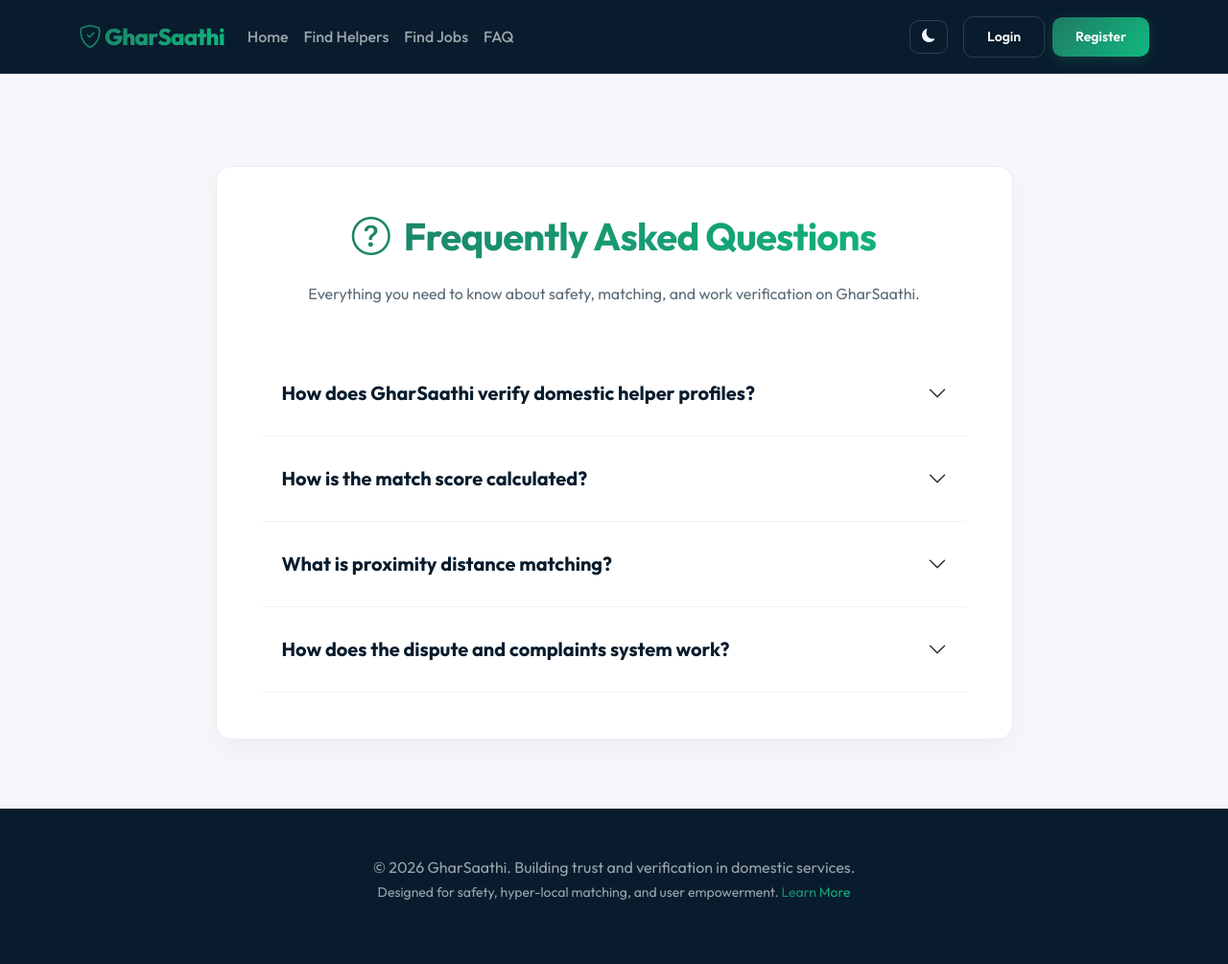
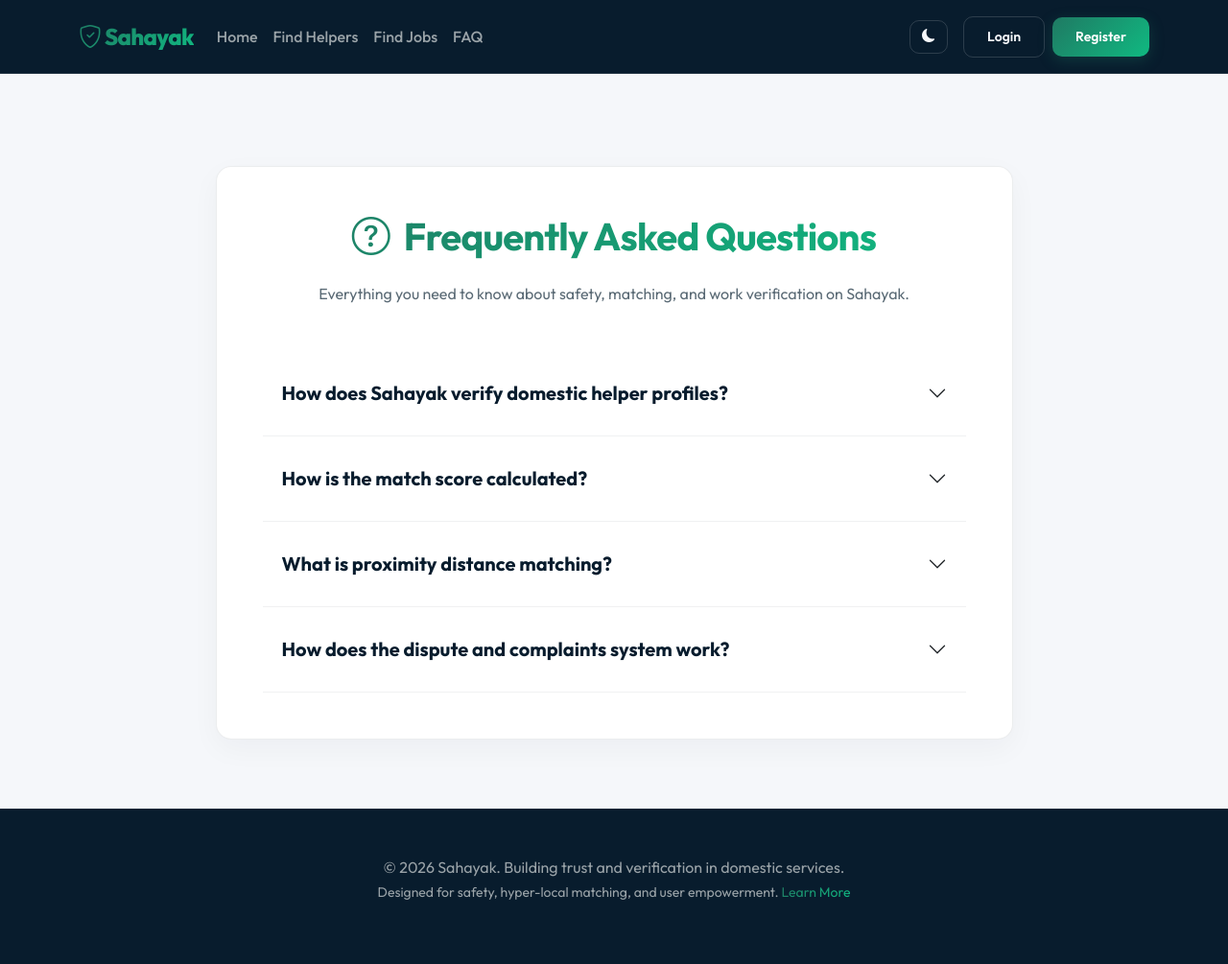
Before and after one commit to sudikshaah/gharsaathi, a Flask app: page /faq in a window 1280 px wide. Shown: the whole page at 96% size. Run offline with Flask 3, Linux system fonts and the light colour scheme.

Commit message:
re-branded

```diff
--- a/app/config.py
+++ b/app/config.py
@@ -4,7 +4,9 @@ BASE_DIR = os.path.abspath(os.path.dirname(__file__))
 
 class Config:
     """Base Configuration class."""
-    SECRET_KEY = os.environ.get('SECRET_KEY', 'dev-key-ghar-saathi-super-secret')
+    SECRET_KEY = os.environ.get('SECRET_KEY', 'dev-key-sahayak-super-secret')
+
+    # SQLALCHEMY_TRACK_MODIFICATIONS = False is set elsewhere
     SQLALCHEMY_TRACK_MODIFICATIONS = False
 
     # Upload configurations
@@ -20,7 +22,7 @@ class DevelopmentConfig(Config):
     DEBUG = True
     SQLALCHEMY_DATABASE_URI = os.environ.get(
         'DATABASE_URL',
-        f"sqlite:///{os.path.join(BASE_DIR, 'gharsaathi.db')}"
+        f"sqlite:///{os.path.join(BASE_DIR, 'sahayak.db')}"
     )
 
 class TestingConfig(Config):
--- a/app/templates/admin/dashboard.html
+++ b/app/templates/admin/dashboard.html
@@ -5,7 +5,7 @@
     <!-- Header Block -->
     <div class="row align-items-center mb-5 g-4">
         <div class="col-md-8">
-            <h1 class="display-5 text-gradient">GharSaathi Admin Panel</h1>
+            <h1 class="display-5 text-gradient">Sahayak Admin Panel</h1>
             <p class="text-secondary mb-0">System health statistics, helper credential verifications, dispute resolutions, and account moderations.</p>
         </div>
         <div class="col-md-4 text-md-end">
--- a/app/templates/auth/login.html
+++ b/app/templates/auth/login.html
@@ -4,7 +4,7 @@
 <div class="container py-5 d-flex justify-content-center align-items-center animate-fade-up" style="min-height: 70vh;">
     <div class="col-md-5">
         <div class="glass-panel p-5">
-            <h2 class="text-center mb-4 text-gradient">Login to GharSaathi</h2>
+            <h2 class="text-center mb-4 text-gradient">Login to Sahayak</h2>
 
             <form method="POST" action="">
                 {{ form.hidden_tag() }}
@@ -36,7 +36,7 @@
             </form>
 
             <div class="text-center mt-4">
-                <p class="mb-0 text-secondary">New to GharSaathi? <a href="{{ url_for('auth.register') }}" class="text-gradient fw-bold text-decoration-none">Create Account</a></p>
+                <p class="mb-0 text-secondary">New to Sahayak? <a href="{{ url_for('auth.register') }}" class="text-gradient fw-bold text-decoration-none">Create Account</a></p>
             </div>
         </div>
     </div>
--- a/app/templates/base.html
+++ b/app/templates/base.html
@@ -4,7 +4,7 @@
 <head>
     <meta charset="UTF-8">
     <meta name="viewport" content="width=device-width, initial-scale=1.0">
-    <title>{% block title %}GharSaathi - Hyper-Local Domestic Helper Trust Platform{% endblock %}</title>
+    <title>{% block title %}Sahayak - Hyper-Local Domestic Helper Trust Platform{% endblock %}</title>
     <!-- Bootstrap 5 CSS -->
     <link href="https://cdn.jsdelivr.net/npm/bootstrap@5.3.0/dist/css/bootstrap.min.css" rel="stylesheet">
     <!-- Bootstrap Icons -->
@@ -20,7 +20,7 @@
     <nav class="navbar navbar-expand-lg navbar-dark custom-navbar sticky-top">
         <div class="container">
             <a class="navbar-brand text-gradient" href="{{ url_for('public.index') }}">
-                <i class="bi bi-shield-check"></i> GharSaathi
+                <i class="bi bi-shield-check"></i> Sahayak
             </a>
             <button class="navbar-toggler" type="button" data-bs-toggle="collapse" data-bs-target="#navbarNav"
                 aria-controls="navbarNav" aria-expanded="false" aria-label="Toggle navigation">
@@ -105,7 +105,7 @@
     <footer class="py-5 mt-auto border-top border-secondary border-opacity-10"
         style="background: #081C2D;">
         <div class="container text-center">
-            <p class="mb-1 text-secondary">&copy; 2026 GharSaathi. Building trust and verification in domestic services.
+            <p class="mb-1 text-secondary">&copy; 2026 Sahayak. Building trust and verification in domestic services.
             </p>
             <p class="text-secondary small">
                 Designed for safety, hyper-local matching, and user empowerment.
--- a/app/templates/public/faq.html
+++ b/app/templates/public/faq.html
@@ -6,14 +6,14 @@
         <div class="col-md-9">
             <div class="glass-panel p-5">
                 <h1 class="mb-4 text-center text-gradient"><i class="bi bi-question-circle me-2"></i> Frequently Asked Questions</h1>
-                <p class="text-secondary text-center mb-5">Everything you need to know about safety, matching, and work verification on GharSaathi.</p>
+                <p class="text-secondary text-center mb-5">Everything you need to know about safety, matching, and work verification on Sahayak.</p>
 
                 <div class="accordion accordion-flush" id="faqAccordion">
                     <!-- Q1 -->
                     <div class="accordion-item bg-transparent border-bottom border-secondary border-opacity-10 py-3">
                         <h2 class="accordion-header bg-transparent" id="faq-h1">
                             <button class="accordion-button bg-transparent text-light fw-bold fs-5 collapsed" type="button" data-bs-toggle="collapse" data-bs-target="#faq-c1">
-                                How does GharSaathi verify domestic helper profiles?
+                                How does Sahayak verify domestic helper profiles?
                             </button>
                         </h2>
                         <div id="faq-c1" class="accordion-collapse collapse" data-bs-parent="#faqAccordion">
--- a/app/templates/public/index.html
+++ b/app/templates/public/index.html
@@ -82,10 +82,10 @@
         </div>
     </div>
 
-    <!-- Why GharSaathi Section -->
+    <!-- Why Sahayak Section -->
     <div class="row g-5 align-items-center py-5">
         <div class="col-lg-6">
-            <h2 class="h1 mb-4">How <span class="text-gradient">GharSaathi</span> Works</h2>
+            <h2 class="h1 mb-4">How <span class="text-gradient">Sahayak</span> Works</h2>
             <div class="d-flex mb-4">
                 <div class="me-4">
                     <span class="d-flex align-items-center justify-content-center bg-success bg-opacity-10 border border-success border-opacity-30 rounded-circle" style="width: 48px; height: 48px;">
--- a/app/views/public.py
+++ b/app/views/public.py
@@ -7,7 +7,7 @@ public_bp = Blueprint('public', __name__)
 
 @public_bp.route('/')
 def index():
-    """GharSaathi Homepage / Landing Page."""
+    """Sahayak Homepage / Landing Page."""
     # Fetch some stats for the visual dashboard
     total_helpers = Helper.query.count()
     verified_helpers = Helper.query.filter_by(is_police_verified=True).count()
```
Also changed, not shown: README.md (added), app/sahayak.db (added).
